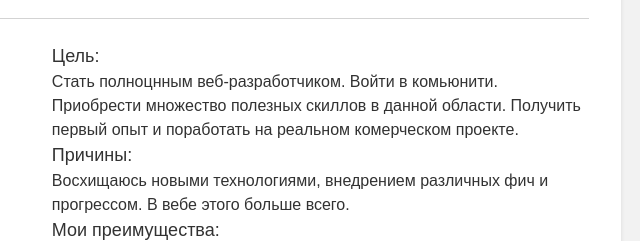
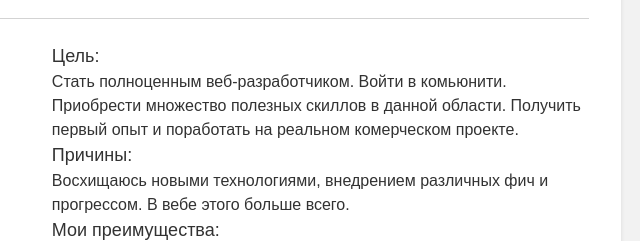
Before and after one commit to lexBogos/rsschool-2019Q1-cv, a plain HTML site: page index.html in a window 1280 px wide. Shown: the part 526-767 px from the top of the page, 531-1171 px from the left. Drawn offline with Linux system fonts and the light colour scheme.

Commit message:
correct grammar mistake)

```diff
--- a/index.html
+++ b/index.html
@@ -45,7 +45,7 @@
     </div>
     <div>
       <h3>Цель:</h3>
-      <p>Стать полноцнным веб-разработчиком. Войти в комьюнити. Приобрести множество полезных скиллов в данной области.
+      <p>Стать полноценным веб-разработчиком. Войти в комьюнити. Приобрести множество полезных скиллов в данной области.
         Получить первый опыт и поработать на реальном  комерческом проекте.</p>
       <div>
       <h3>Причины:</h3>
```
